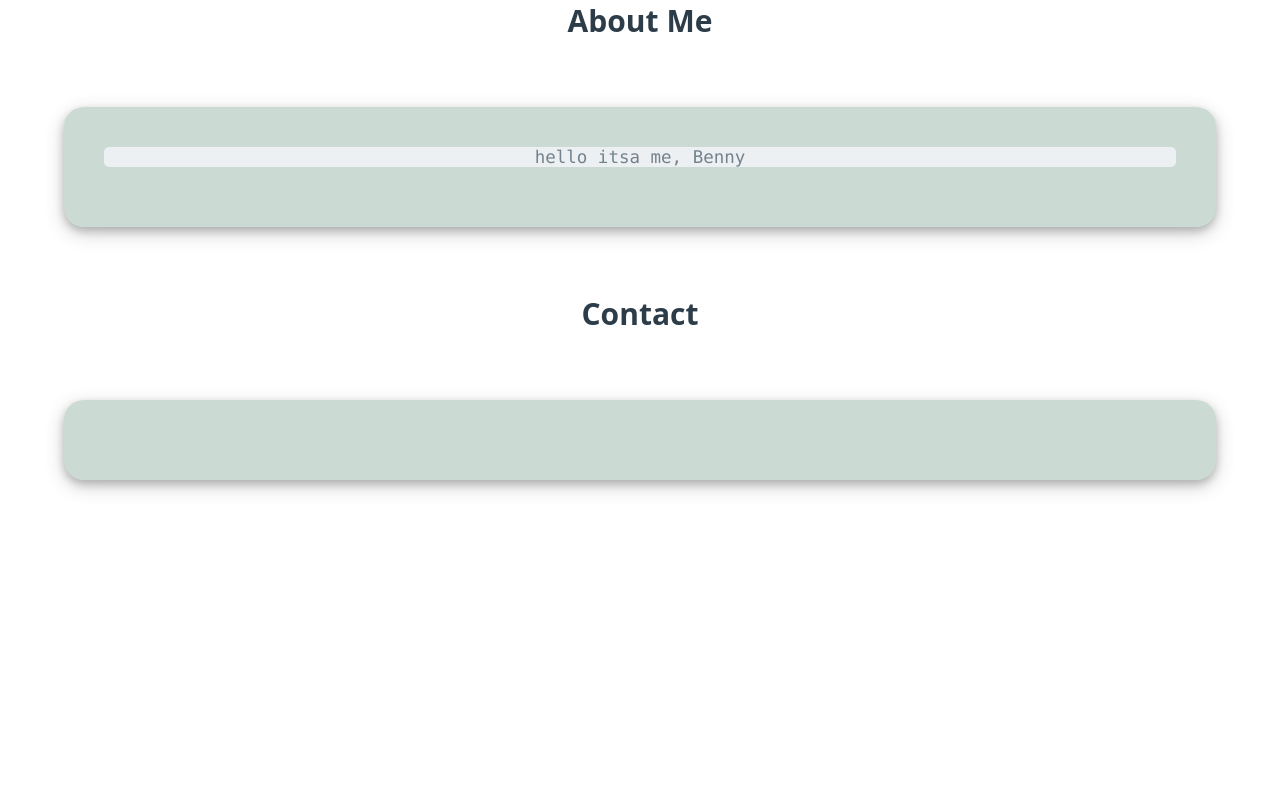
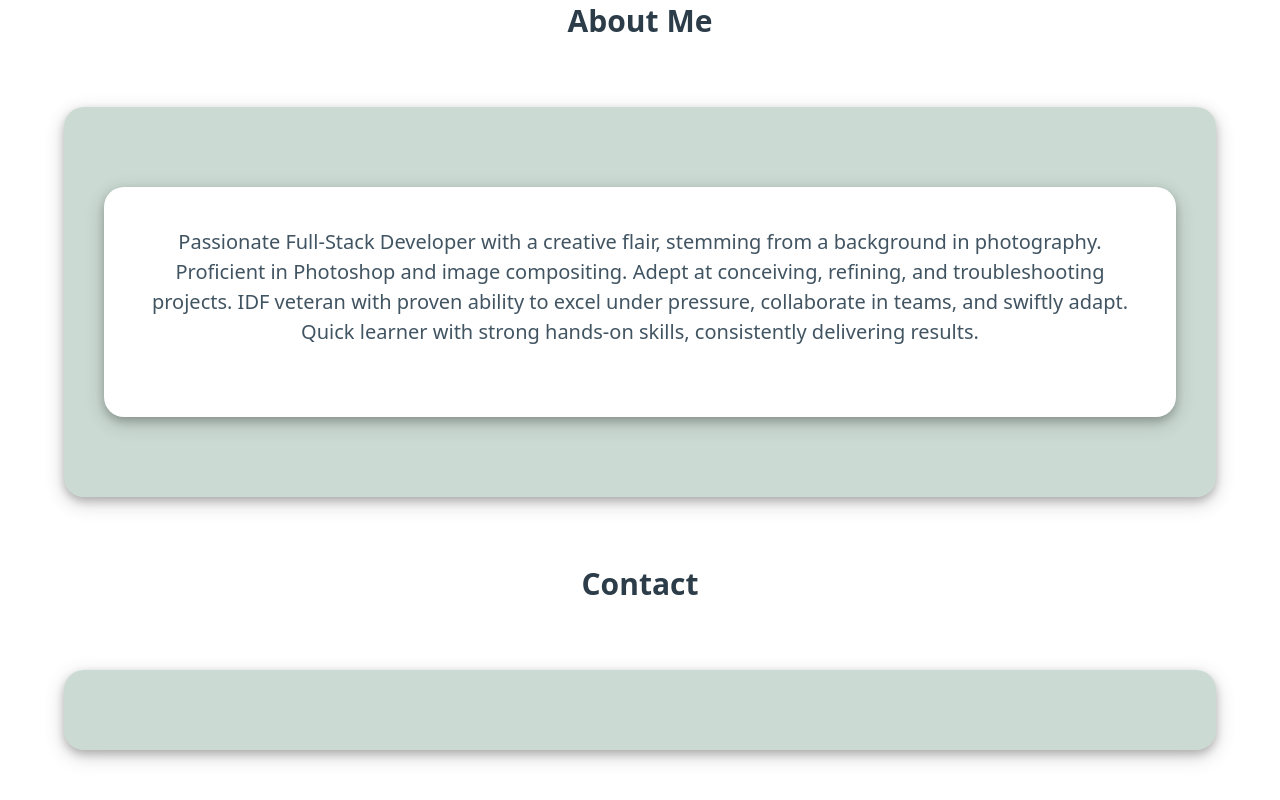
Before and after one commit to bennysuf/portfolio, a JavaScript app: page / in a window 1280 px wide. Shown: the part 1627-2427 px from the top of the page. Before the commit the page ends 2171 px from the top, so only its background shows below. Built offline with nearby package versions, Linux system fonts and the light colour scheme.

Commit message:
add tag and add About me paragraph

```diff
--- a/src/components/About.js
+++ b/src/components/About.js
@@ -4,7 +4,16 @@ function About() {
       <h3>About Me</h3>
       <article className="outer-article">
         <main class="container">
-            <pre>hello itsa me, Benny</pre>
+          <article className="inner-article">
+          <p>
+            Passionate Full-Stack Developer with a creative flair, stemming from
+            a background in photography. Proficient in Photoshop and image
+            compositing. Adept at conceiving, refining, and troubleshooting
+            projects. IDF veteran with proven ability to excel under pressure,
+            collaborate in teams, and swiftly adapt. Quick learner with strong
+            hands-on skills, consistently delivering results.
+          </p>
+          </article>
         </main>
       </article>
     </body>
```
Lines whose indentation alone changed are shown as unchanged.
